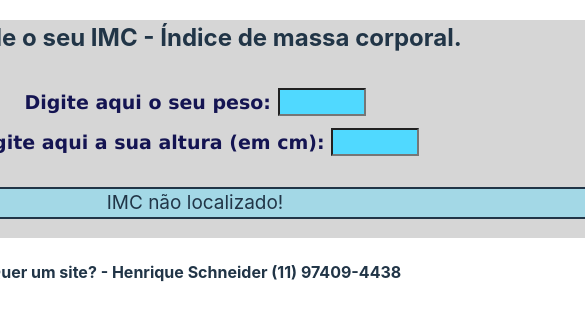
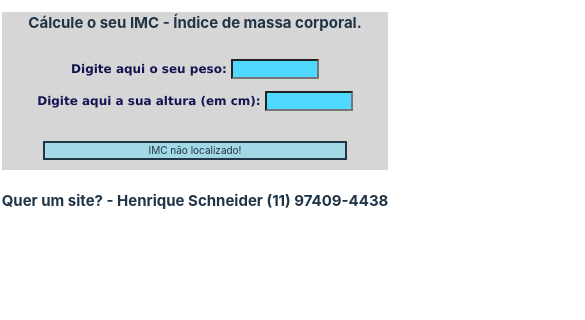
Before and after one commit to HenriqueSchneiderAlmeida/veja_seu_IMC, a React (Vite) app: page / in a window 390 px wide. Shown: the top 320 px of the page, 585 px wide, since content can reach past the window. Built offline with nearby package versions, Linux system fonts and the light colour scheme.

Commit message:
ajuste responsive

```diff
--- a/src/components/Formulario/formularia.module.css
+++ b/src/components/Formulario/formularia.module.css
@@ -38,3 +38,41 @@ h2, h4 {
     justify-content: center;
     text-align: center;
 }
+
+
+@media screen and (max-width: 767px) {
+    h2, h4 {
+        display: block;
+        justify-content: center;
+        text-align: center;
+        font-size: 15px;
+    }
+
+    .input {
+        background-color: #50d9ff;
+        margin-top: 12px;
+        font-size: 12px;
+        font-family: Verdana, Geneva, Tahoma, sans-serif;
+        border: solid 2;
+        color: #a10000bb;
+        width: 80px;
+        }
+
+    .label {
+            font-size: 12px;
+            font-family: Verdana, Geneva, Tahoma, sans-serif;
+            color:rgb(20, 20, 82);
+        }
+
+    .resposta {
+            font-size: 10px;
+            margin-top: 30px;
+            max-width: 300px;
+            background-color: #50d9ff61;
+            border: solid 2px;
+            text-align: center;
+            display: inline-block;
+            position: relative;
+            text-align: center;
+        }
+}
```
